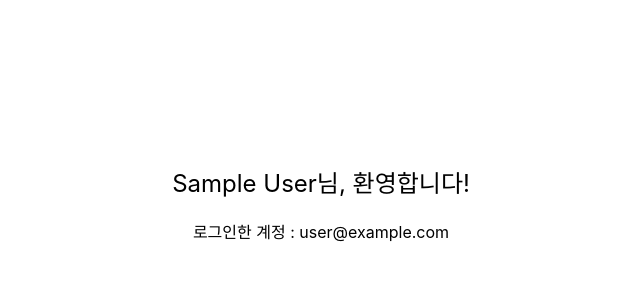
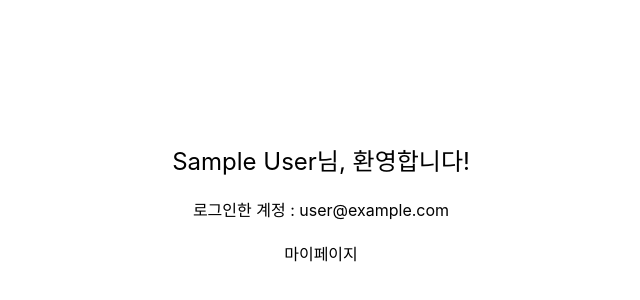
Before and after one commit to pkhamin/firebase_authentication_study, a React (Vite) app: page / in a window 1280 px wide. Shown: the part 194-494 px from the top of the page, without its empty margins (319-959 px from the left). Built offline with nearby package versions, Linux system fonts and the light colour scheme; no server answers; sample sign-in values are in the browser's storage.

Commit message:
feat: 라우터 설정

```diff
--- a/src/pages/Home.jsx
+++ b/src/pages/Home.jsx
@@ -1,5 +1,6 @@
 import { useNavigate } from "react-router-dom";
 import { useAuth } from "../context/AuthContext";
+import { Link } from "react-router-dom";
 
 export default function Home() {
   const navigate = useNavigate();
@@ -12,6 +13,7 @@ export default function Home() {
           {currentUser?.displayName}님, 환영합니다!
         </span>
         <span>로그인한 계정 : {currentUser?.email}</span>
+        <Link to="/mypage">마이페이지</Link>
       </div>
     </>
   );
```
